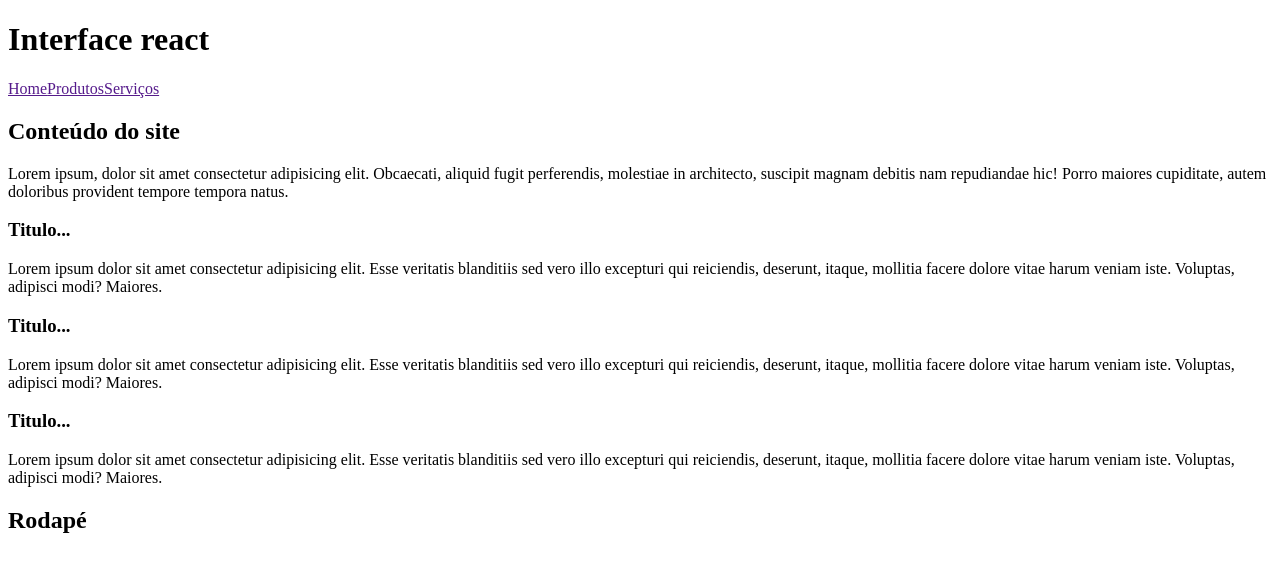
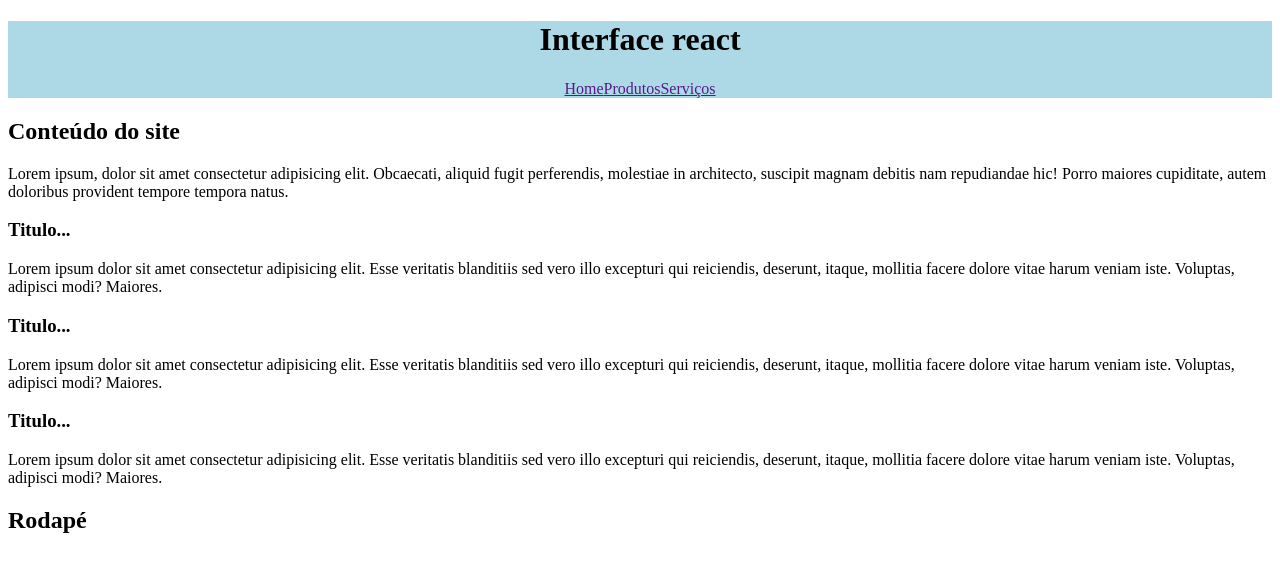
Before and after one commit to guilhermessanto/meu-app, a React (Create React App) app: page / in a window 1280 px wide. Shown: the top 572 px of the page. Built offline with nearby package versions, Linux system fonts and the light colour scheme.

Commit message:
css inline

```diff
--- a/src/components/layouts/Cabecalho.jsx
+++ b/src/components/layouts/Cabecalho.jsx
@@ -1,7 +1,7 @@
 import Menu from "../Menu";
 const Cabecalho = () => {
   return (
-    <header>
+    <header style={{ backgroundColor: "lightblue", textAlign: "center" }}>
       <h1>Interface react</h1>
       <Menu />
     </header>
```
